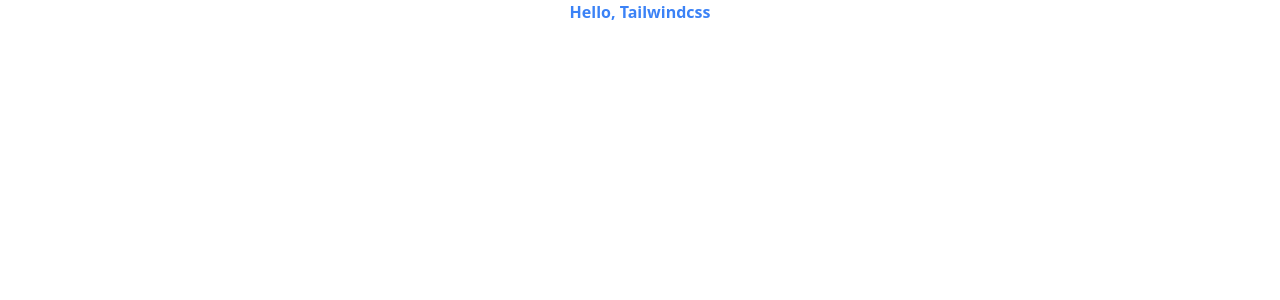
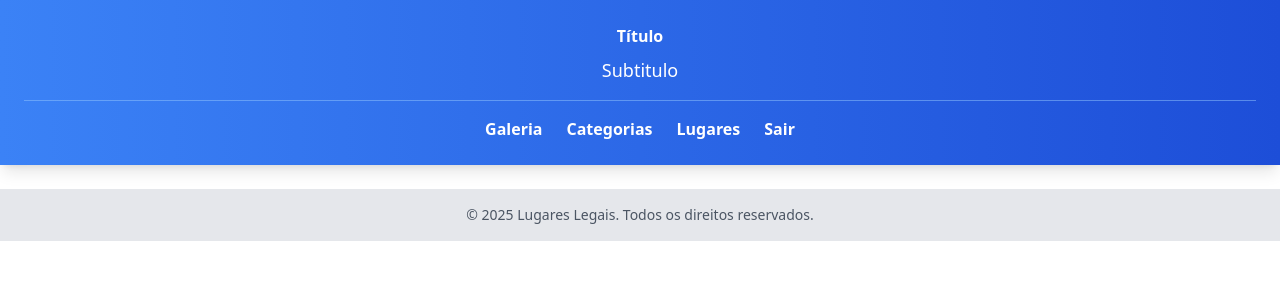
Before and after one commit to lsenna001/passeio-app, an Angular app: page /paginas in a window 1280 px wide. Before the commit this address led to /. Shown: the top 300 px of the page. Built offline with nearby package versions, Linux system fonts and the light colour scheme.

Commit message:
Criando modulo template com configuração de layout de paginas

```diff
--- a/src/app/app-routing.module.ts
+++ b/src/app/app-routing.module.ts
@@ -1,7 +1,9 @@
 import { NgModule } from '@angular/core';
 import { RouterModule, Routes } from '@angular/router';
 
-const routes: Routes = [];
+const routes: Routes = [
+  { path: 'paginas', loadChildren: () => import('./template/template.module').then(m => m.TemplateModule) },
+];
 
 @NgModule({
   imports: [RouterModule.forRoot(routes)],
--- a/src/app/app.component.html
+++ b/src/app/app.component.html
@@ -1,3 +1 @@
-<h1 class="text-center text-blue-500 font-bold">
-  Hello, Tailwindcss
-</h1>
+<router-outlet></router-outlet>
--- /dev/null
+++ b/src/app/template/layout/layout.component.html
@@ -0,0 +1,33 @@
+<header class="bg-gradient-to-r from-blue-500 to-blue-700 text-white p-6 shadow-lg">
+  <div class="text-center">
+    <h1 class="text-3x1 font-bold">Título</h1>
+    <p class="text-lg mt-2">Subtitulo</p>
+
+    <div class="mt-4">
+      <hr class="border-t border-blue-300 opacity-50" />
+    </div>
+  </div>
+
+  <nav class="mt-4">
+    <ul class="flex justify-center space-x-6 text-white font-semibold">
+      <li>
+        <a class="hover:text-yellow-300">Galeria</a>
+      </li>
+      <li>
+        <a class="hover:text-yellow-300">Categorias</a>
+      </li>
+      <li>
+        <a class="hover:text-yellow-300">Lugares</a>
+      </li>
+      <li>
+        <a class="hover:text-yellow-300">Sair</a>
+      </li>
+    </ul>
+  </nav>
+</header>
+
+<router-outlet></router-outlet>
+
+<footer class="bg-gray-200 text-center p-4 mt-6">
+  <p class="text-gray-600 text-sm">&copy; 2025 Lugares Legais. Todos os direitos reservados.</p>
+</footer>
```
Also changed, not shown: src/app/template/layout/layout.component.ts (added, +11 -0 lines), src/app/template/template-routing.module.ts (added, +16 -0 lines), src/app/template/template.module.ts (added, +17 -0 lines), src/app/template/layout/layout.component.scss (added), 1 other file (tests, documents, lock files or other folders).
